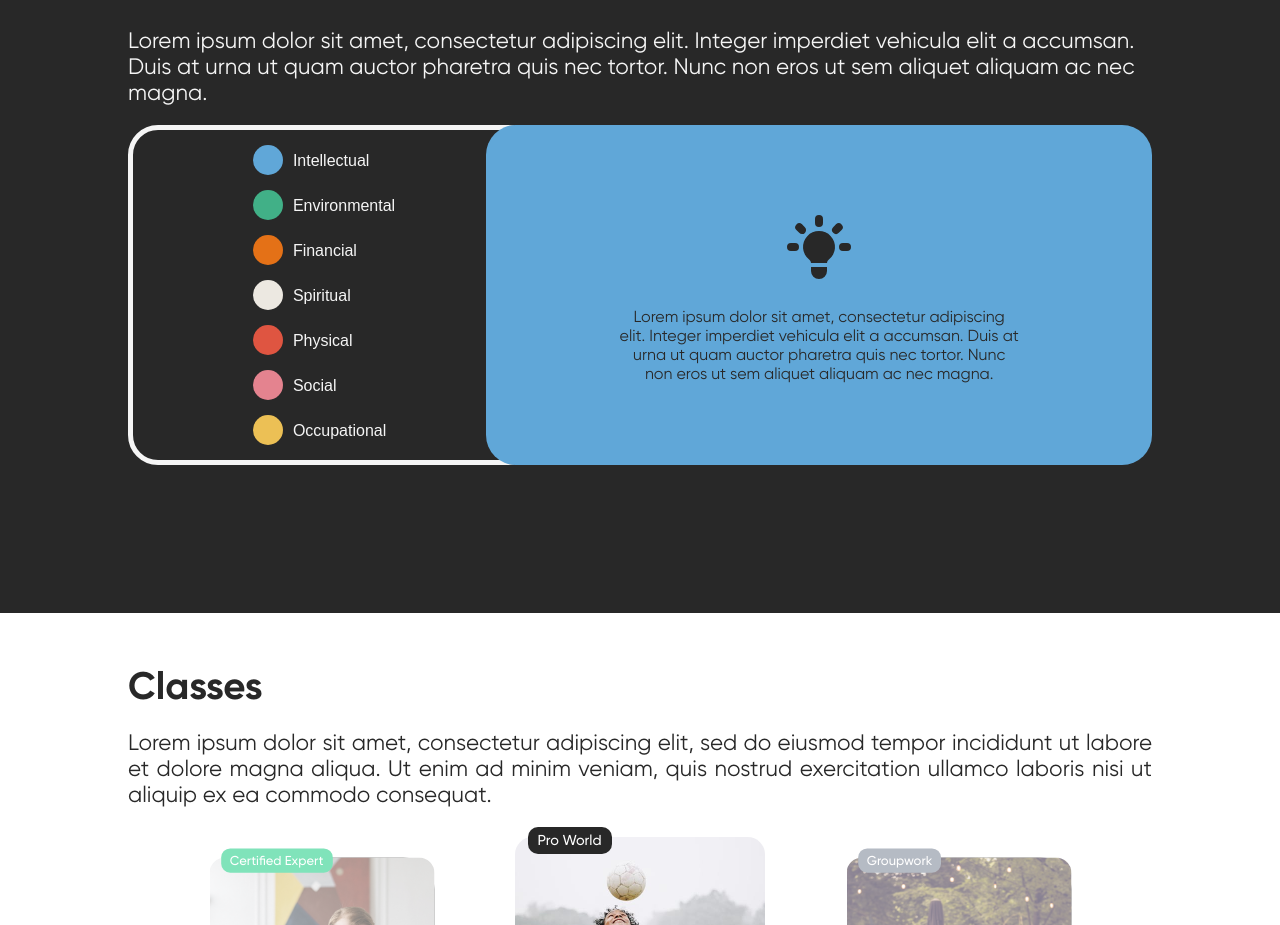
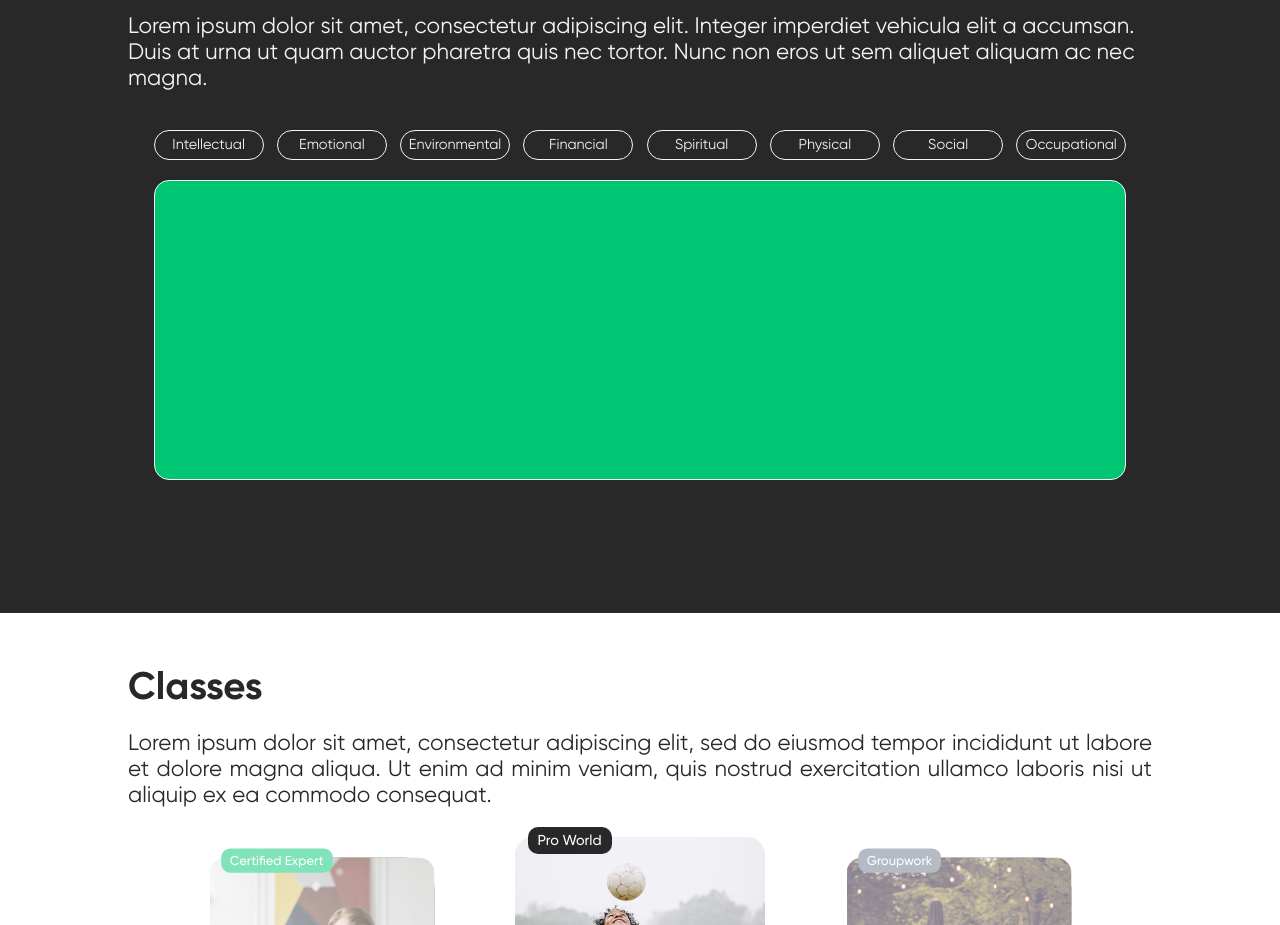
Before and after one commit to ESIEA-Dive/Mindto, a React (Create React App) app in the folder frontend_mindto/: page / in a window 1280 px wide. Shown: the part 987-1912 px from the top of the page. Built offline with nearby package versions, Linux system fonts and the light colour scheme; a web font is replaced by a local one.

Commit message:
pillars new design base

```diff
--- a/frontend_mindto/src/container/Pillars/Pillars.jsx
+++ b/frontend_mindto/src/container/Pillars/Pillars.jsx
@@ -16,46 +16,33 @@ const Pillars = () => {
         <p className='pillars-description'>Lorem ipsum dolor sit amet, consectetur adipiscing elit. Integer imperdiet vehicula elit a accumsan.
             Duis at urna ut quam auctor pharetra quis nec tortor. Nunc non eros ut sem aliquet aliquam ac nec magna.</p>
         <div className='pillars-content'>
-          <div className='pillars-content-left'>
-            <div className='pillars-content-left-column'>
-              <div className='pillars-content-left-row'>
-                <div className='pillars-content-left-circle intellectual'></div>
-                <p className='pillars-content-left-pillar'>Intellectual</p>
+          <div className='pillars-all-names'>
+            <div className='pillars-case'>
+              <p className='pillars-name'>Intellectual</p>
             </div>
-              <div className='pillars-content-left-row'>
-                <div className='pillars-content-left-circle environmental'></div>
-                <p className='pillars-content-left-pillar'>Environmental</p>
+            <div className='pillars-case'>
+              <p className='pillars-name'>Emotional</p>
             </div>
-              <div className='pillars-content-left-row'>
-                <div className='pillars-content-left-circle financial'></div>
-                <p className='pillars-content-left-pillar'>Financial</p>
+            <div className='pillars-case'>
+              <p className='pillars-name'>Environmental</p>
             </div>
-              <div className='pillars-content-left-row'>
-                <div className='pillars-content-left-circle spiritual'></div>
-                <p className='pillars-content-left-pillar'>Spiritual</p>
+            <div className='pillars-case'>
+              <p className='pillars-name'>Financial</p>
             </div>
-              <div className='pillars-content-left-row'>
-                <div className='pillars-content-left-circle physical'></div>
-                <p className='pillars-content-left-pillar'>Physical</p>
+            <div className='pillars-case'>
+              <p className='pillars-name'>Spiritual</p>
             </div>
-              <div className='pillars-content-left-row'>
-                <div className='pillars-content-left-circle social'></div>
-                <p className='pillars-content-left-pillar'>Social</p>
+            <div className='pillars-case'>
+              <p className='pillars-name'>Physical</p>
             </div>
-              <div className='pillars-content-left-row'>
-                <div className='pillars-content-left-circle occupational'></div>
-                <p className='pillars-content-left-pillar'>Occupational</p>
+            <div className='pillars-case'>
+              <p className='pillars-name'>Social</p>
+            </div>
+            <div className='pillars-case'>
+              <p className='pillars-name'>Occupational</p>
             </div>
           </div>
-          </div>
-          <div className='pillars-content-right'>
-            <div className='pillars-content-right-box intellectual'>
-              <HiLightBulb className='pillars-logo'/>
-              <p className='pillars-intellectual-description'>
-              Lorem ipsum dolor sit amet, consectetur adipiscing elit. Integer imperdiet vehicula elit a accumsan.
-            Duis at urna ut quam auctor pharetra quis nec tortor. Nunc non eros ut sem aliquet aliquam ac nec magna.</p>
-            </div>
-          </div>
+          <div className='pillars-info'></div>
         </div>
     </div>
   );
--- a/frontend_mindto/src/container/Pillars/Pillars.scss
+++ b/frontend_mindto/src/container/Pillars/Pillars.scss
@@ -11,126 +11,55 @@
     .pillars-title {
         font-family: "GilroyBold";
         font-size: 2.4rem;
-        margin-right: 10%;
-        margin-left: 10%;
+        margin-inline: 10%;
     }
 
     .pillars-description {
         margin-top: 20px;
-        margin-right: 10%;
-        margin-left: 10%;
+        margin-inline: 10%;
         font-size: 1.4rem;
         font-family: "GilroyRegular";
     }
 
     .pillars-content {
-        margin-top: 20px;
-        margin-right: 10%;
-        margin-left: 10%;
+        margin-top: 40px;
+        margin-inline: 12%;
         width: auto;
         height: auto;
         display: flex;
-        flex-direction: row;
+        flex-direction: column;
 
-        .intellectual {
-            background-color: rgba(96, 167, 216, 255);
+        .pillars-all-names {
+            width: auto;
+            height: 40px;
+            display: flex;
+            flex-direction: row;
+            justify-content: space-between;
+
+            .pillars-case {
+                width: 110px;
+                height: 30px;
+                border: 1px solid var(--white-color);
+                border-radius: 15px;
+                background-color: var(--primary-color);
+
+                .pillars-name {
+                    margin-top: 5px;
+                    text-align: center;
+                    font-size: 0.9rem;
+                    font-family: "GilroyRegular";
+                }
+            }
+
         }
 
-        .environmental {
-            background-color: rgba(65, 176, 135, 255);
-        }
-
-        .financial {
-            background-color: rgba(228, 113, 23, 255);
-        }
-
-        .spiritual {
-            background-color: rgba(236, 232, 225, 255);
-        }
-
-        .physical {
-            background-color: rgba(223, 85, 65, 255);
-        }
-
-        .social {
-            background-color: rgba(228, 131, 143, 255);
-        }
-
-        .occupational {
-            background-color: rgba(236, 192, 85, 255);
-        }
-
-        .pillars-content-left {
-            width: 40%;
-            height: auto;
-            padding-top: 15px;
-            padding-bottom: 15px;
-            border: 5px solid var(--white-color);
-            border-radius: 30px;
-
-            .pillars-content-left-column {
-                display: flex;
-                flex-direction: column;
-                justify-content: center;
-                margin-left: 30%;
-                margin-right: 30%;
-                width: auto;
-                height: auto;
-
-                :not(:first-child) {
-                    margin-top: 15px;
-                }
-
-                .pillars-content-left-row {
-                    display: flex;
-                    flex-direction: row;
-                    justify-content: left;
-
-                    .pillars-content-left-circle {
-                        width: 30px;
-                        height: 30px;
-                        border-radius: 90px;
-                    }
-
-                    .pillars-content-left-pillar {
-                        margin-top: 7px;
-                        margin-left: 10px;
-                    }
-                }
-            }
-        }
-
-        .pillars-content-right {
-            width: 65%;
-            height: auto;
-            margin-left: -5%;
-
-            .pillars-content-right-box {
-                width: 100%;
-                height: 100%;
-                border-radius: 30px;
-                display: flex;
-                flex-direction: column;
-                justify-content: center;
-                align-items: center;
-                padding-inline: 20%;
-
-                .pillars-logo {
-                    width: 80px;
-                    height: 80px;
-                    color: var(--primary-color);
-                }
-                .pillars-intellectual-description {
-                    margin-top: 20px;
-                    text-align: center;
-                    font-size: 1rem;
-                    font-family: "GilroyRegular";
-                    color: var(--primary-color);
-
-                }
-            }
+        .pillars-info {
+            margin-top: 10px;
+            width: auto;
+            height: 300px;
+            border: 1px solid var(--white-color);
+            border-radius: 15px;
+            background-color: var(--secondary-color);
         }
     }
-
-
 }
```
Lines whose indentation alone changed are shown as unchanged.
